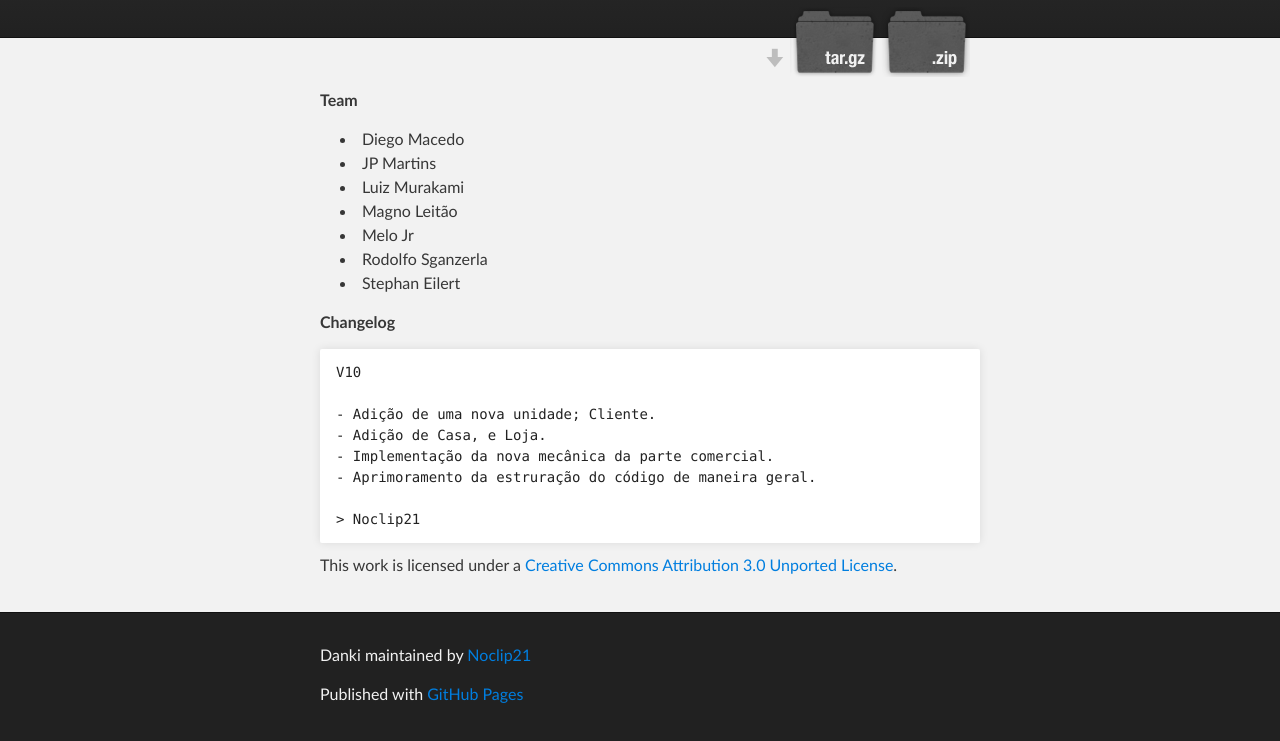
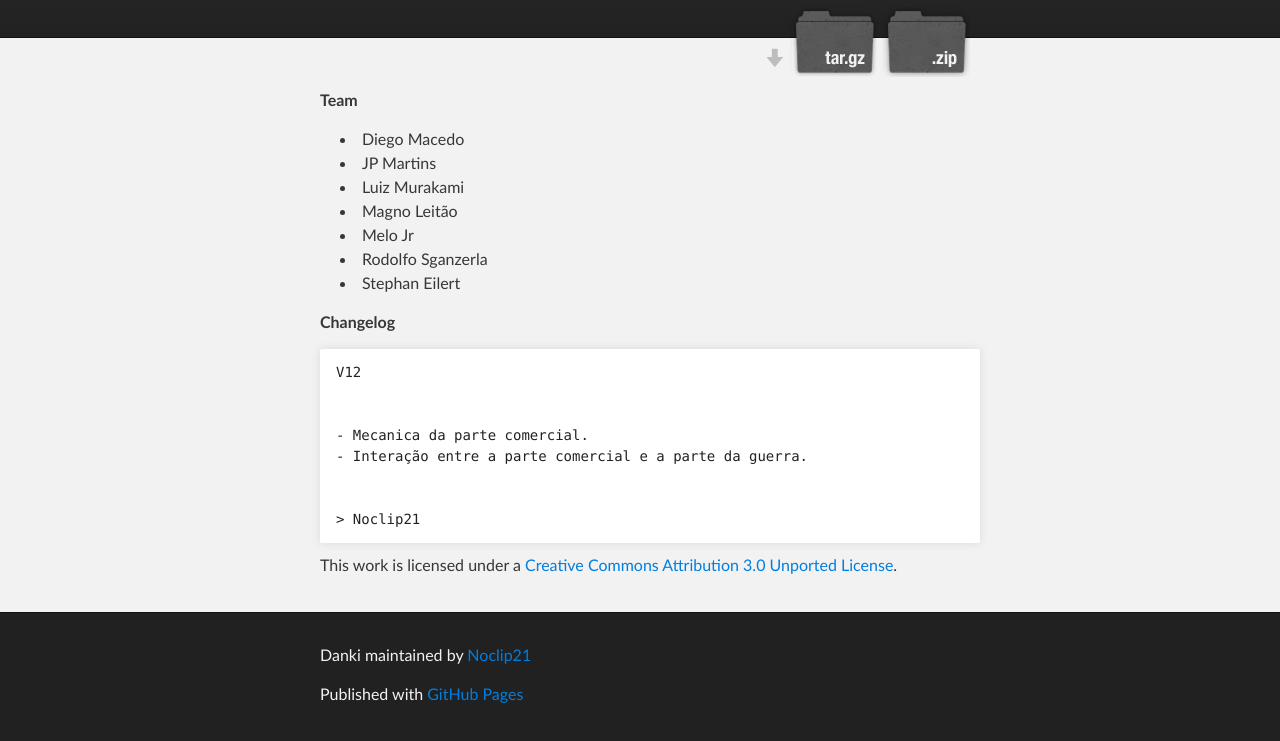
Before and after one commit to Noclip21/Danki, a plain HTML site: page index.html in a window 1280 px wide. Shown: the part 208-949 px from the top of the page. Drawn offline with Linux system fonts and the light colour scheme.

Commit message:
'DankiV12 Released!

```diff
--- a/index.html
+++ b/index.html
@@ -43,12 +43,12 @@
 <li>Stephan Eilert</li>
 </ul><p><strong>Changelog</strong></p>
 
-<pre><code>V10
+<pre><code>V12
 
-- Adição de uma nova unidade; Cliente.
-- Adição de Casa, e Loja.
-- Implementação da nova mecânica da parte comercial.
-- Aprimoramento da estruração do código de maneira geral.
+
+- Mecanica da parte comercial.
+- Interação entre a parte comercial e a parte da guerra.
+
 
 &gt; Noclip21
 </code></pre>
```
